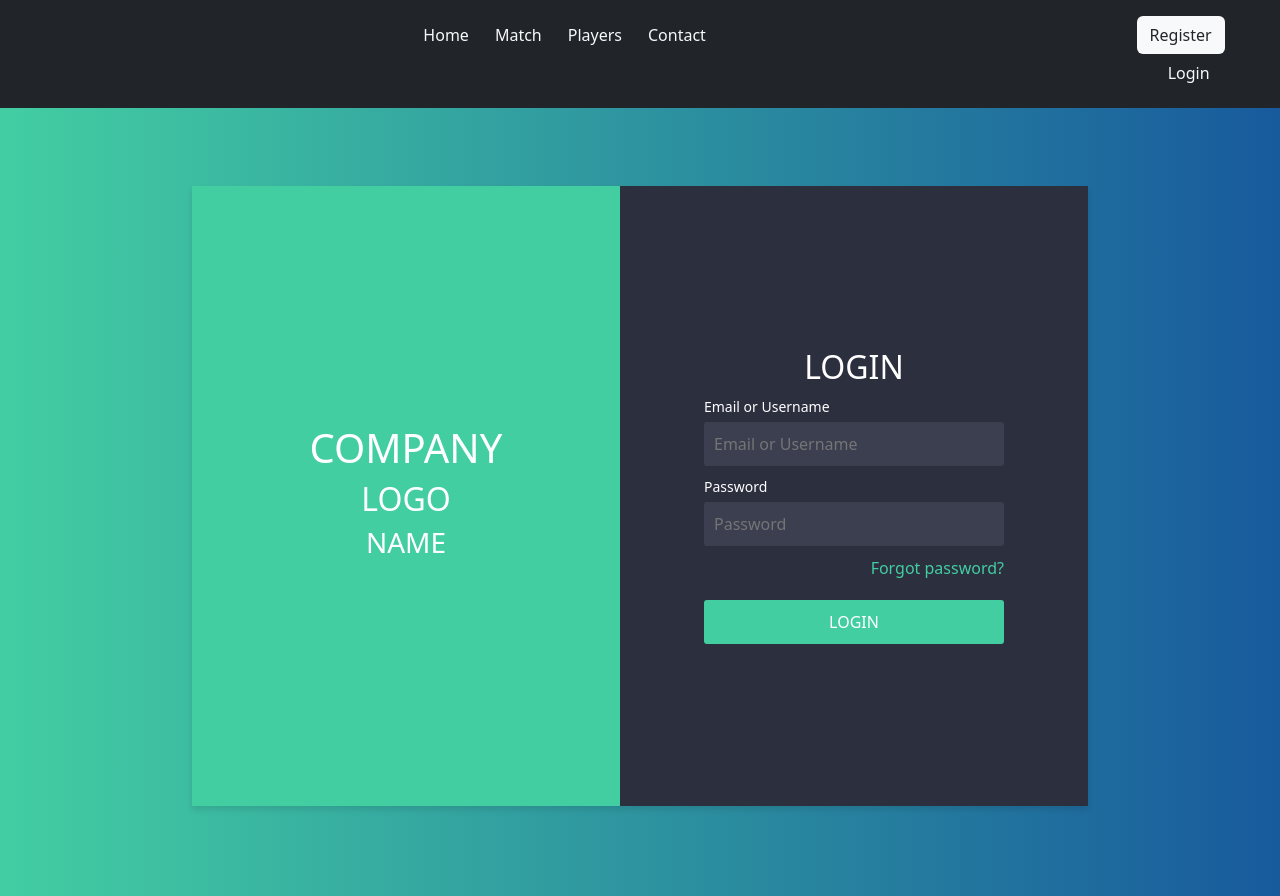
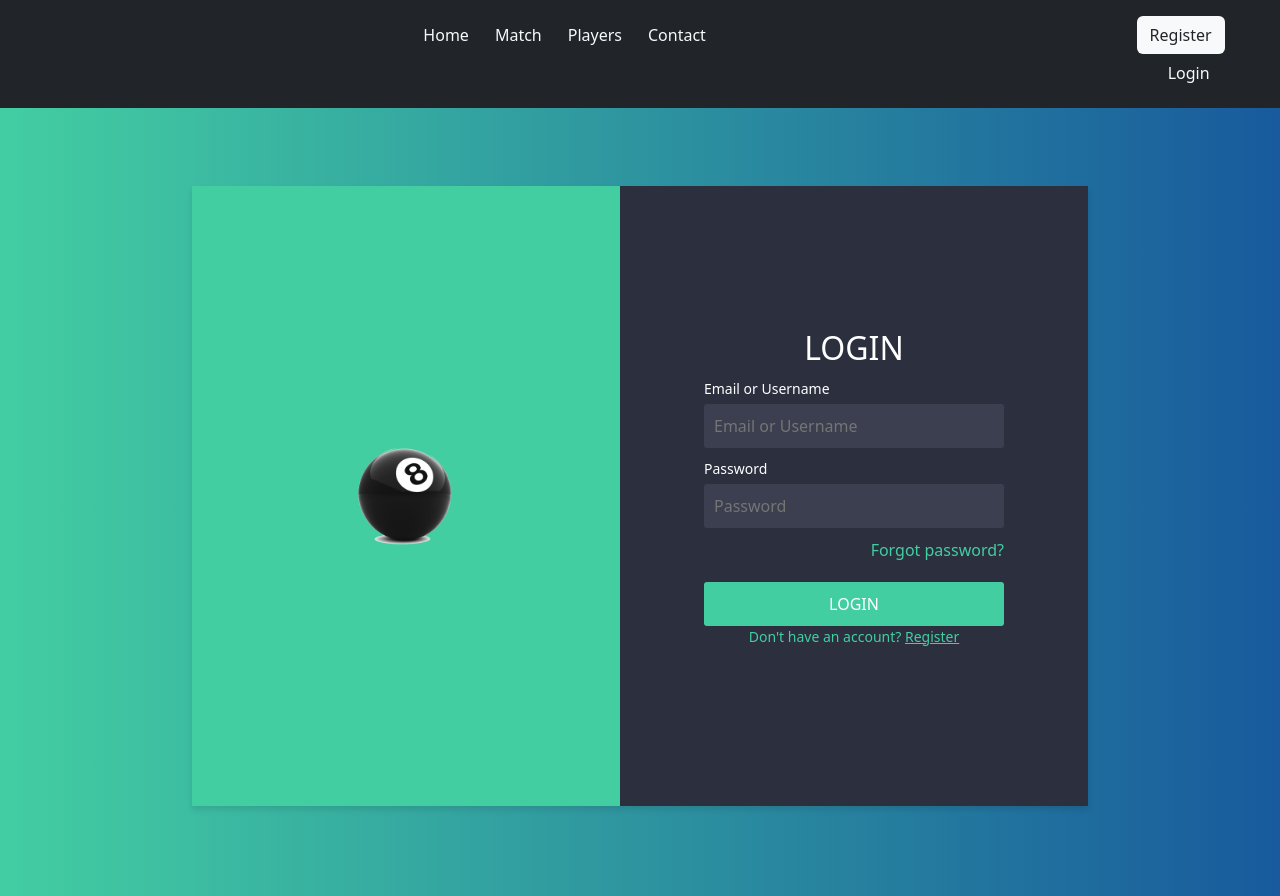
Before and after one commit to meta-bay/pooltornem, a React (Create React App) app in the folder react_app/: page /login in a window 1280 px wide. Built offline with nearby package versions, Linux system fonts and the light colour scheme; what @g-loot/react-tournament-brackets would draw is missing.

Commit message:
add 8-ball logo

```diff
--- a/react_app/src/Landingpage.js
+++ b/react_app/src/Landingpage.js
@@ -1,16 +1,21 @@
 import LandingHeader from "./LandingHeader";
+import { Link } from "react-router-dom";
 
 const Landingpage = () => {
   return (
     <div className="landing">
-      <div className="bg-dark text-light p-1 d-flex justify-content-between align-items-center"><LandingHeader /></div>
+      <div className="bg-dark text-light p-1 d-flex justify-content-between align-items-center">
+        <LandingHeader />
+      </div>
       <div className="landing-content">
         <div className="bg-image d-flex flex-column align-items-center justify-content-center">
           <h3 className="bg-dark text-light p-4 rounded-pill wel-come">
             Welcome To pool Tournament
           </h3>
           <p className="play text-center btn p-2 text-dark bg-light">
-            Let's Play
+            <Link to="/register" className="text-decoration-none">
+              Let's Play
+            </Link>
           </p>
         </div>
         <section className="p-4">
--- a/react_app/src/Login.js
+++ b/react_app/src/Login.js
@@ -1,5 +1,6 @@
-import Dashheader from "./Dashheader";
 import LandingHeader from "./LandingHeader";
+import { Link } from "react-router-dom";
+import ball from "./images/8-ball.png";
 
 const Login = () => {
   const LoginForm = () => {
@@ -21,6 +22,9 @@ const Login = () => {
           </div>
           <button type="submit">LOGIN</button>
         </form>
+        <p className="to-login">
+          Don't have an account? <Link to="/register">Register</Link>
+        </p>
       </div>
     );
   };
@@ -33,9 +37,7 @@ const Login = () => {
         <div className="login-container">
           <div className="left-login">
             <div className="logo">
-              <h1>COMPANY</h1>
-              <h2>LOGO</h2>
-              <h3>NAME</h3>
+              <img src={ball} alt="" />
             </div>
           </div>
           <div className="right-login">
--- a/react_app/src/Register.js
+++ b/react_app/src/Register.js
@@ -1,5 +1,7 @@
+import { Link } from "react-router-dom";
 import Dashheader from "./Dashheader";
 import LandingHeader from "./LandingHeader";
+import ball from "./images/8-ball.png"
 
 const Register = () => {
   const RegisterForm = () => {
@@ -35,7 +37,7 @@ const Register = () => {
           <button type="submit">CREATE ACCOUNT</button>
         </form>
         <p className="to-login">
-          Already a member? <a href="#">Login</a>
+          Already a member? <Link to="/login">Login</Link>
         </p>
       </div>
     );
@@ -50,9 +52,7 @@ const Register = () => {
         <div className="reg-container">
           <div className="reg-left">
             <div className="logo">
-              <h1>COMPANY</h1>
-              <h2>LOGO</h2>
-              <h3>NAME</h3>
+            <img src={ball} alt="" />
             </div>
           </div>
           <div className="reg-right container">
--- a/react_app/src/index.css
+++ b/react_app/src/index.css
@@ -32,14 +32,9 @@ code {
 .result .loss {
   background: #000;
   color: aliceblue;
-  text-shadow:
-    0 0 5px #fff,
-    /* White glow */ 0 0 10px #fff,
-    0 0 20px #fff,
-    0 0 30px #000000,
-    /* Magenta glow */ 0 20px 40px #000000,
-    0 30px 50px #ffffff,
-    0 30px 60px #ffffff;
+  text-shadow: 0 0 5px #fff, /* White glow */ 0 0 10px #fff, 0 0 20px #fff,
+    0 0 30px #000000, /* Magenta glow */ 0 20px 40px #000000,
+    0 30px 50px #ffffff, 0 30px 60px #ffffff;
 }
 
 .bg-image {
@@ -94,9 +89,10 @@ code {
   align-items: center;
 }
 
-.logo {
+.logo img {
   text-align: center;
   color: #fff;
+  width: 100px;
 }
 
 .reg-right,
@@ -243,7 +239,8 @@ code {
   border-collapse: collapse;
 }
 
-.member-table th, .member-table td {
+.member-table th,
+.member-table td {
   padding: 10px;
   border: 1px solid #ddd;
   text-align: left;
```
Also changed, not shown: react_app/src/images/8-ball.png (added).
